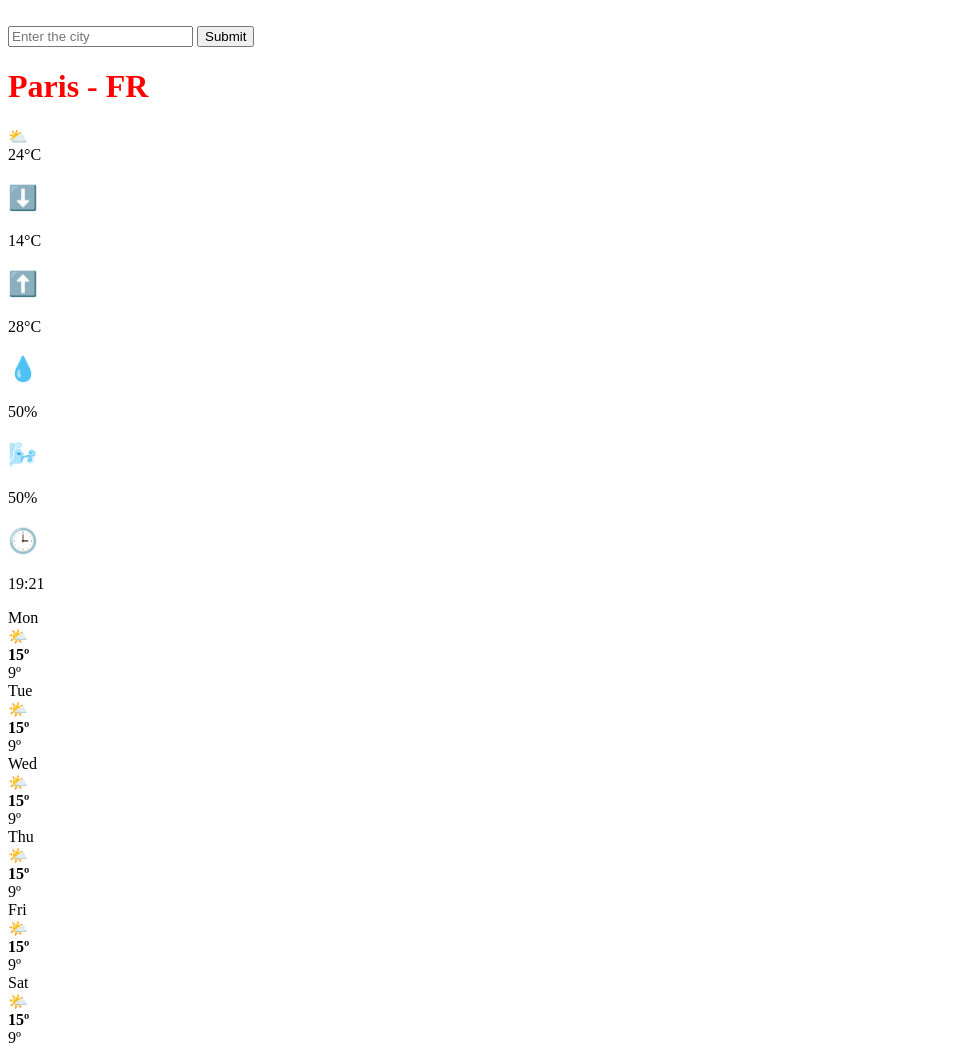
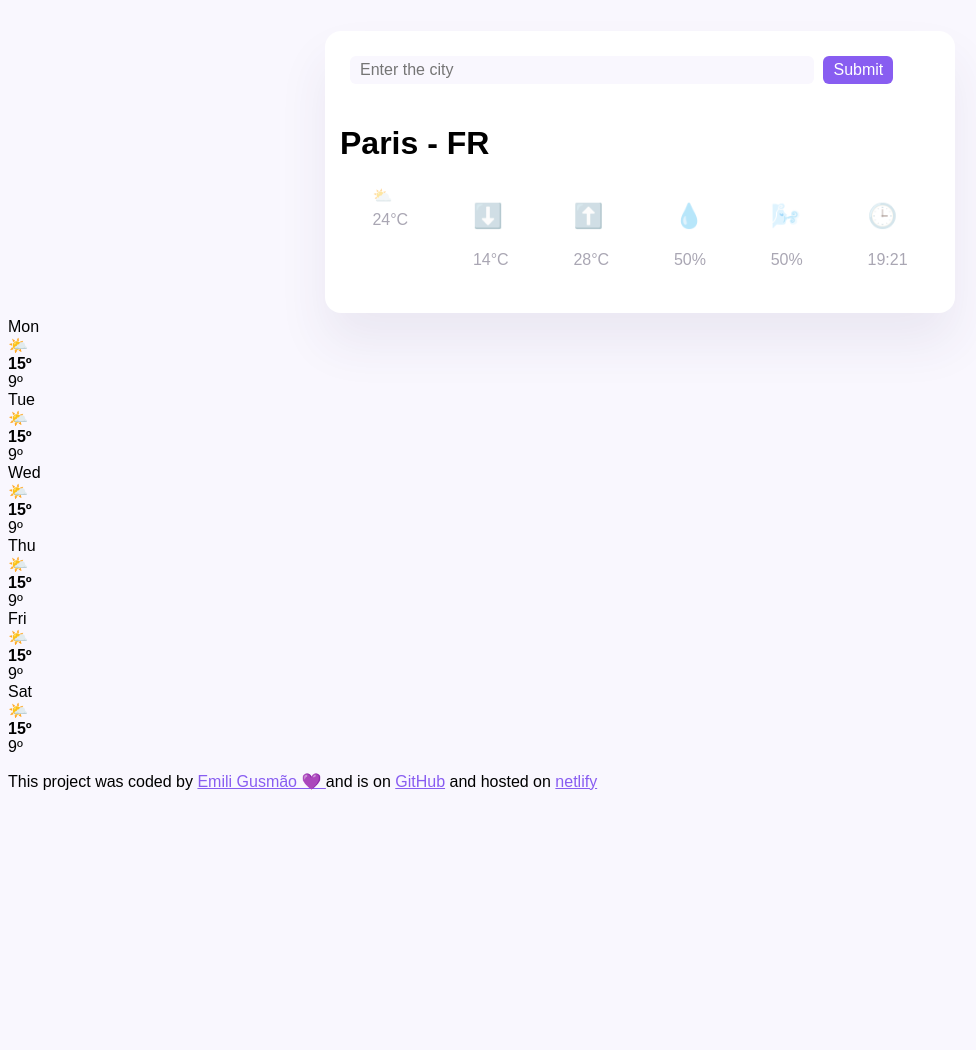
Before and after one commit to Emili-Santana/Weather-Forecast, a plain HTML site: page Index.html in a window 1280 px wide. Shown: the top 1050 px of the page, without its empty margins (0-976 px from the left). After the commit the page ends 807 px from the top, so only its background shows below. Drawn offline with Linux system fonts and the light colour scheme.

Commit message:
add  style for elements

```diff
--- a/SRC/style.css
+++ b/SRC/style.css
@@ -1,3 +1,62 @@
-h1 {
-  color: red;
+body {
+  background-color: #f9f7fe;
+  font-family: Arial, Helvetica, sans-serif;
 }
+
+a {
+  color: #885df1;
+}
+
+.weather-forecast {
+  background: white;
+  max-width: 600px;
+  margin: 5px auto;
+  box-shadow: 0 30px 50px rgba(65, 50, 100, 0.08);
+  border-radius: 16px;
+  padding: 15px;
+}
+
+header {
+  padding: 10px;
+}
+
+#search-form-input {
+  background-color: #f9f7fe;
+  border: none;
+  border-radius: 6px;
+  width: 80%;
+  font-size: 16px;
+  padding: 5px 10px;
+}
+
+#search-form-button {
+  background: #885df1;
+  padding: 5px 10px;
+  border: none;
+  font-size: 16px;
+  margin-left: 5px;
+  border-radius: 6px;
+  color: white;
+}
+
+main {
+  padding: 10px 0;
+}
+
+.weather-app-data {
+  display: flex;
+  justify-content: space-around;
+}
+
+.weather-app-city {
+  margin: 0;
+  font-size: 38px;
+  line-height: 48px;
+}
+
+.weather-app-data {
+  font-size: 16px;
+  color: rgba(39, 33, 66, 0.4);
+  line-height: 24px;
+  font-weight: 500;
+}
```
